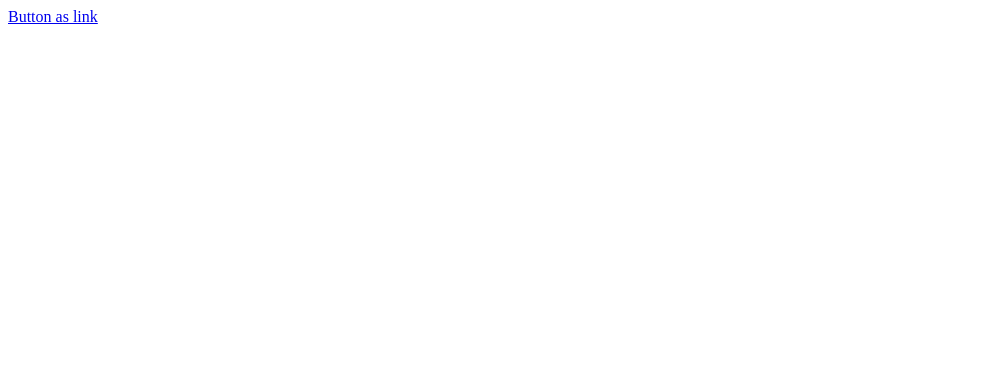
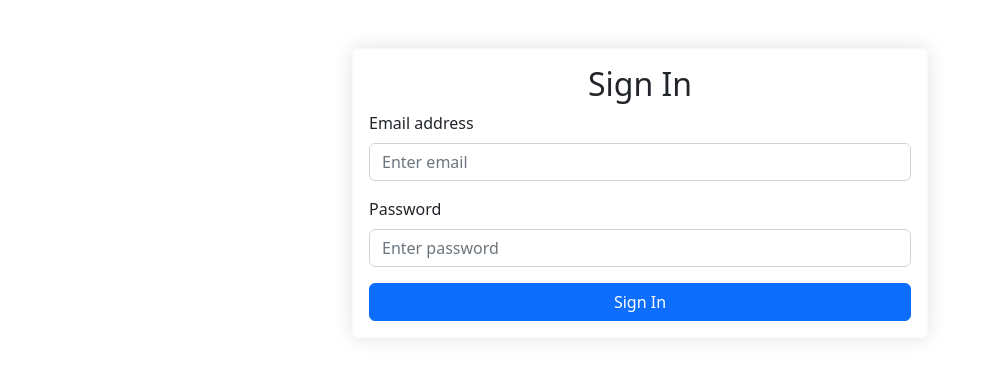
Before and after one commit to BernardSapida/REACT_SETUP, a React (Vite) app: page / in a window 1280 px wide. Shown: the top 378 px of the page, without its empty margins (0-985 px from the left). Built offline with nearby package versions, Linux system fonts and the light colour scheme.

Commit message:
signin setup

```diff
--- /dev/null
+++ b/src/App.module.css
@@ -0,0 +1,8 @@
+.app-component {
+    max-width: 600px;
+    width: 100%;
+}
+
+.signin-container {
+    box-shadow: 0px 0px 20px #e2e2e2;
+}
--- a/src/App.tsx
+++ b/src/App.tsx
@@ -1,12 +1,20 @@
 import { useState } from "react";
-import Login from "./auth/Login";
+import Signin from "./auth/signin/Signin";
+
+import Card from "react-bootstrap/Card";
+
+import css from "./App.module.css";
 
 function App() {
   const [count, setCount] = useState(0);
 
   return (
     <div className="App">
-      <Login />
+      <section className={`container my-5 ${css["app-component"]}`}>
+        <Card className={`${css["signin-container"]}`} border="light">
+          <Signin />
+        </Card>
+      </section>
     </div>
   );
 }
--- a/src/auth/Login.tsx
+++ /dev/null
@@ -1,13 +0,0 @@
-import Button from "react-bootstrap/Button";
-
-function Login() {
-  return (
-    <>
-      <Button as="a" variant="primary">
-        Button as link
-      </Button>
-    </>
-  );
-}
-
-export default Login;
--- /dev/null
+++ b/src/auth/signin/Signin.tsx
@@ -0,0 +1,147 @@
+import { useRef, useState } from "react";
+
+import Button from "react-bootstrap/Button";
+import Form from "react-bootstrap/Form";
+import Card from "react-bootstrap/Card";
+
+function Signin() {
+  const [validated, setValidated] = useState(false);
+  const [errorEmail, setErrorEmail] = useState("");
+  const [errorPassword, setErrorPassword] = useState("");
+
+  const emailRef = useRef<HTMLInputElement>(null);
+  const passwordRef = useRef<HTMLInputElement>(null);
+
+  const handleSubmit = async (event: any) => {
+    event.preventDefault();
+    event.stopPropagation();
+
+    setValidated(true);
+
+    const email = emailRef.current?.value!;
+    const password = passwordRef.current?.value!;
+
+    handleEmail(email);
+    handlePassword(password);
+
+    if (!email || !password) return;
+
+    await signingIn(email, password);
+  };
+
+  const handleEmail = (email: string) => {
+    if (validEmail(email)) setErrorEmail("");
+  };
+
+  const handlePassword = (password: string) => {
+    if (validPassword(password)) setErrorPassword("");
+  };
+
+  const validEmail = (email: string) => {
+    if (email.length != 0) return true;
+
+    setErrorEmail("Please enter your email address.");
+    return false;
+  };
+
+  const validPassword = (password: string) => {
+    if (password.length != 0) return true;
+
+    setErrorPassword("Please enter your password.");
+    return false;
+  };
+
+  const signingIn = async (email: string, password: string) => {
+    const response: any = await sendSigninRequest(email, password);
+
+    handleResponse(response);
+  };
+
+  const sendSigninRequest = async (email: string, password: string) => {
+    const response = await fetch(`https://denover.deno.dev/signin`, {
+      method: "POST",
+      headers: {
+        Accept: "application/json",
+        "Content-Type": "application/json",
+      },
+      body: JSON.stringify({
+        email: email,
+        password: password,
+      }),
+    });
+    const data = await response.json();
+
+    return data;
+  };
+
+  const handleResponse = (response: any) => {
+    if (response.success) {
+      resetState();
+      return;
+    }
+
+    const errEmail: Record<string, any> = response.errors["email"];
+    const errPassword: Record<string, any> = response.errors["password"];
+
+    if (errEmail != undefined) {
+      const errors: Array<string> = Object.values(errEmail);
+      setErrorEmail(errors[0]);
+    } else if (errPassword != undefined) {
+      const errors: Array<string> = Object.values(errPassword);
+      setErrorPassword(errors[0]);
+    }
+  };
+
+  const resetState = () => {
+    setValidated(false);
+    setErrorEmail("");
+    setErrorPassword("");
+
+    emailRef.current!.value = "";
+    passwordRef.current!.value = "";
+  };
+
+  return (
+    <>
+      <Card.Body>
+        <Form noValidate onSubmit={handleSubmit}>
+          <Card.Title className="fs-2 fw-semi-bold text-center">
+            Sign In
+          </Card.Title>
+
+          <Form.Group className="mb-3" controlId="email">
+            <Form.Label>Email address</Form.Label>
+            <Form.Control
+              type="email"
+              placeholder="Enter email"
+              isInvalid={validated && errorEmail != ""}
+              ref={emailRef}
+            />
+            <Form.Control.Feedback type="invalid">
+              {errorEmail}
+            </Form.Control.Feedback>
+          </Form.Group>
+
+          <Form.Group className="mb-3" controlId="password">
+            <Form.Label>Password</Form.Label>
+            <Form.Control
+              type="password"
+              placeholder="Enter password"
+              ref={passwordRef}
+              isInvalid={validated && errorPassword != ""}
+            />
+            <Form.Control.Feedback type="invalid">
+              {errorPassword}
+            </Form.Control.Feedback>
+          </Form.Group>
+
+          <Button as="button" type="submit" variant="primary" className="w-100">
+            Sign In
+          </Button>
+        </Form>
+      </Card.Body>
+    </>
+  );
+}
+
+export default Signin;
--- a/src/main.tsx
+++ b/src/main.tsx
@@ -1,3 +1,4 @@
+import "bootstrap/dist/css/bootstrap.min.css";
 import React from "react";
 import ReactDOM from "react-dom/client";
 import App from "./App";
```
